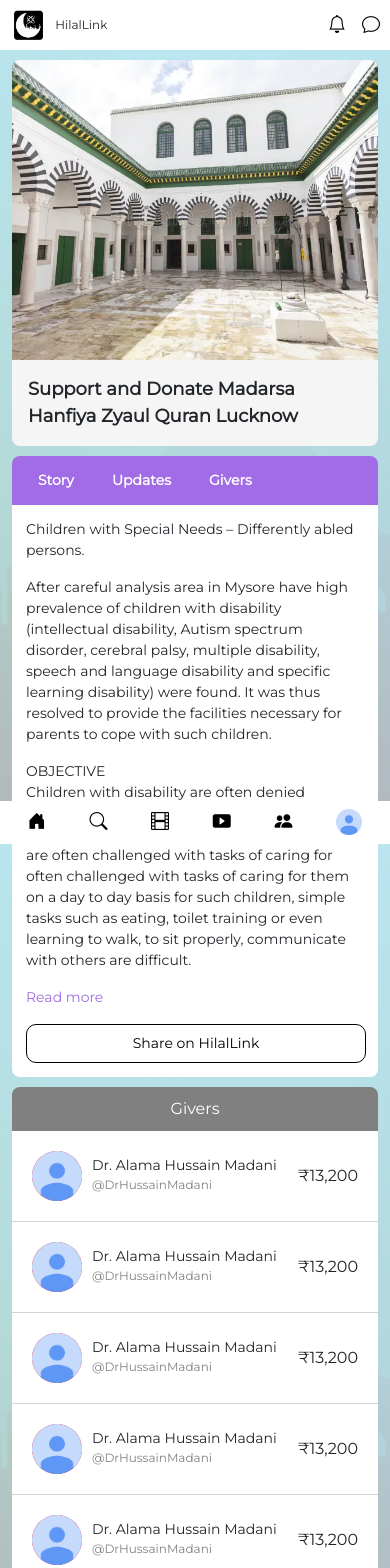
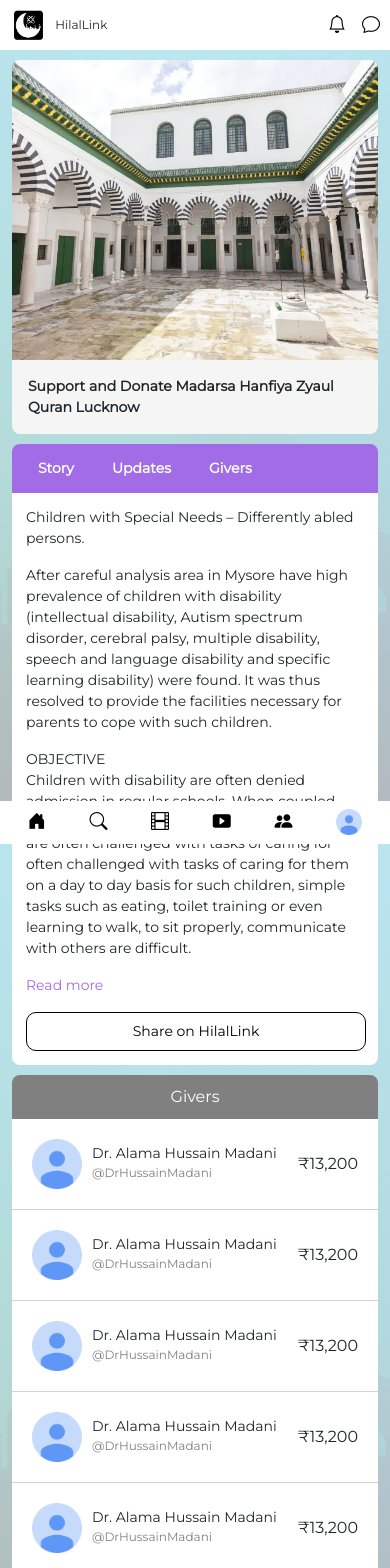
Before and after one commit to MohdBelalNaim/hilallink-front-end-new, a React (Create React App) app: page /campaign in a window 390 px wide. Shown: the top 1568 px of the page. Built offline with nearby package versions, Linux system fonts and the light colour scheme.

Commit message:
Fixed mobile CSS for campaign page

```diff
--- a/src/assets/css/campaign.css
+++ b/src/assets/css/campaign.css
@@ -142,7 +142,6 @@
     height: 50px;
     width: 50px;
     border-radius: 50%;
-    background-color: red;
 
 }
 .donator-image-wrapper img{
@@ -243,7 +242,6 @@
     height: 50px;
     width: 50px;
     border-radius: 50%;
-    background-color: red;
     position: relative;
     top: 10px;
 }
@@ -270,3 +268,12 @@
     padding: 0px 10px;
     cursor: pointer;
 }
+@media only screen and (max-width:600px) {
+    .campaign-title{
+        font-size: 14px;
+    }
+    .all-donors-card{
+        width: 95%;
+        margin-top: 0px;
+    }
+}
```
